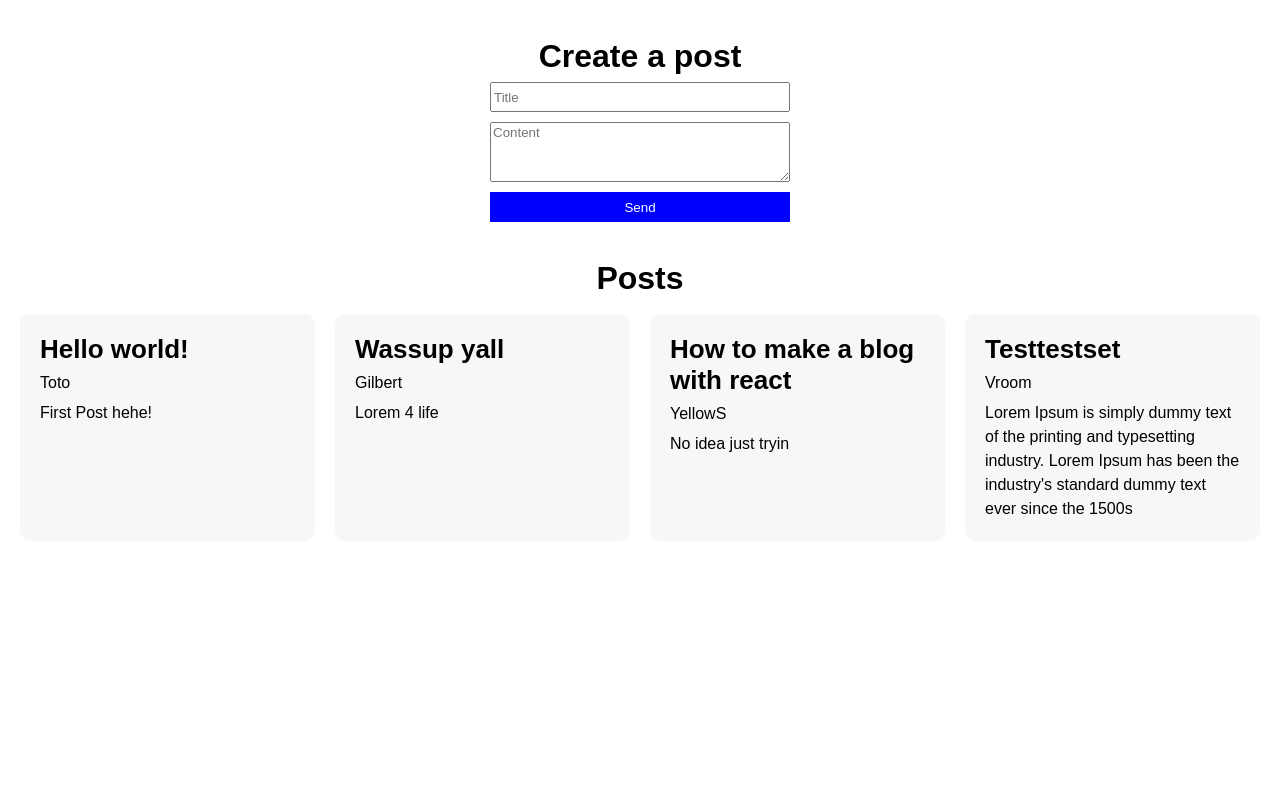
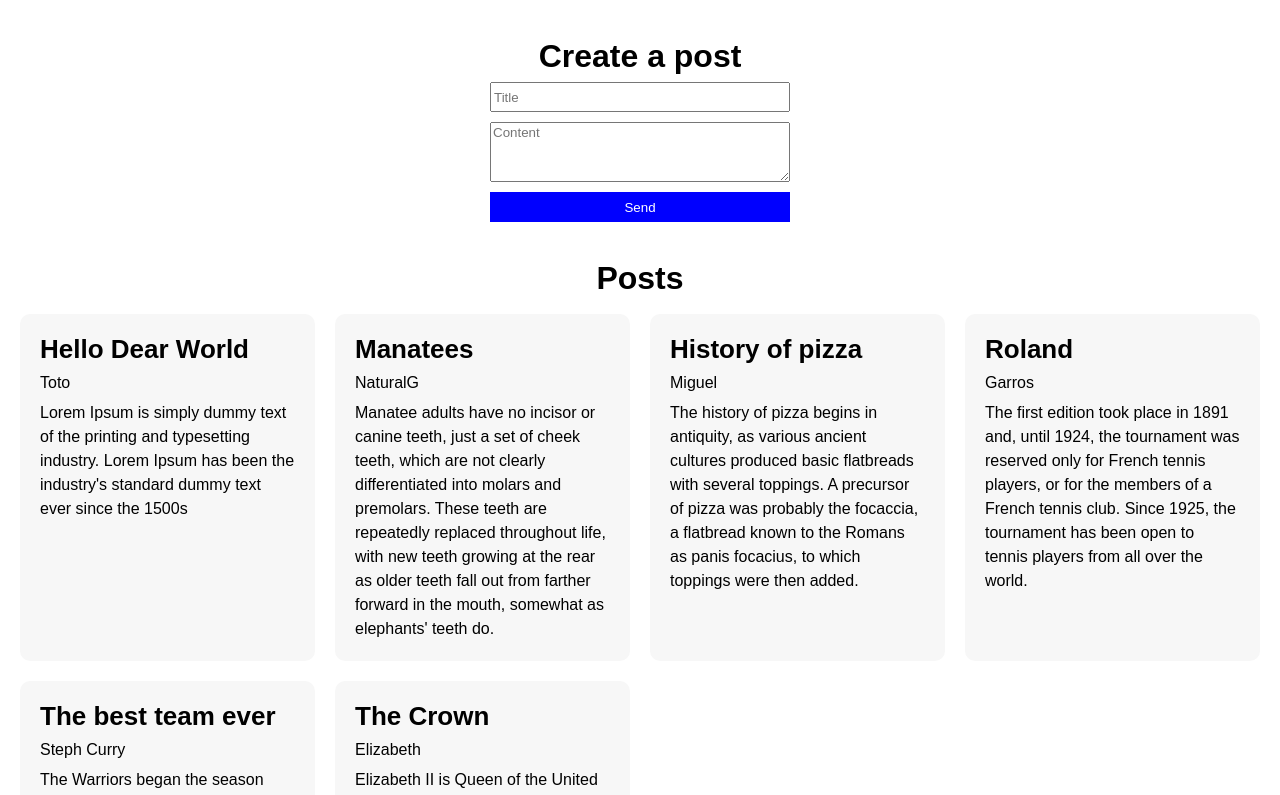
Before and after one commit to rqphy/Bloggo-Front, a React (Create React App) app: page / in a window 1280 px wide. Shown: the top 795 px of the page. Built offline with nearby package versions, Linux system fonts and the light colour scheme.

Commit message:
:sparkles: add datas and fetch

```diff
--- /dev/null
+++ b/public/data/posts.json
@@ -0,0 +1,32 @@
+[
+    {
+        "title": "Hello Dear World",
+        "content": "Lorem Ipsum is simply dummy text of the printing and typesetting industry. Lorem Ipsum has been the industry's standard dummy text ever since the 1500s",
+        "author": "Toto"
+    },
+    {
+        "title": "Manatees",
+        "content": "Manatee adults have no incisor or canine teeth, just a set of cheek teeth, which are not clearly differentiated into molars and premolars. These teeth are repeatedly replaced throughout life, with new teeth growing at the rear as older teeth fall out from farther forward in the mouth, somewhat as elephants' teeth do.",
+        "author": "NaturalG"
+    },
+    {
+        "title": "History of pizza",
+        "content": "The history of pizza begins in antiquity, as various ancient cultures produced basic flatbreads with several toppings. A precursor of pizza was probably the focaccia, a flatbread known to the Romans as panis focacius, to which toppings were then added.",
+        "author": "Miguel"
+    },
+    {
+        "title": "Roland",
+        "content": "The first edition took place in 1891 and, until 1924, the tournament was reserved only for French tennis players, or for the members of a French tennis club. Since 1925, the tournament has been open to tennis players from all over the world.",
+        "author": "Garros"
+    },
+    {
+        "title": "The best team ever",
+        "content": "The Warriors began the season with an unbelievable 24-game winning streak. Led by Stephen Curry and Klay Thompson, Golden State scored 100-plus points in every game during this streak and excelled with an undefeated target on their back. The team finally lost on Dec. 12 to the Milwaukee Bucks, 108-95. The Warriors’ 24-0 start shattered the previous NBA record for undefeated start to a season, a 15-0 mark the Houston Rockets (1993-94) and Washington Capitols (1948-49) both shared.",
+        "author": "Steph Curry"
+    },
+    {
+        "title": "The Crown",
+        "content": "Elizabeth II is Queen of the United Kingdom and 14 other Commonwealth realms. Elizabeth was born in Mayfair, London, as the first child of the Duke and Duchess of York. Her father acceded to the throne in 1936 upon the abdication of his brother, King Edward VIII, making Elizabeth the heir presumptive.",
+        "author": "Elizabeth"
+    }
+]
--- a/src/App.js
+++ b/src/App.js
@@ -1,18 +1,38 @@
 import './App.css'
 import PostForm from './Components/PostForm/PostForm'
 import BlogPost from './Components/BlogPost/BlogPost'
+import { useEffect, useState } from 'react'
+
 
 const App = () =>
 {
+    const [fetchedData, setFetchedData] = useState([])
+
+    useEffect(() =>
+    {
+        fetch('/data/posts.json',{
+                headers : {
+                    'Content-Type': 'application/json',
+                    'Accept': 'application/json'
+                }
+            })
+            .then(res => res.json())
+            .then(data =>
+            {
+                setFetchedData(data)
+            })
+    }, [])
+
     return (
         <div className="App">
             <PostForm />
             <h2 className='subtitle'>Posts</h2>
             <div className='App__postslist'>
-            <BlogPost title="Hello world!" content="First Post hehe!" author="Toto"/>
-            <BlogPost title="Wassup yall" content="Lorem 4 life" author="Gilbert"/>
-            <BlogPost title="How to make a blog with react" content="No idea just tryin" author="YellowS"/>
-            <BlogPost title="Testtestset" content="Lorem Ipsum is simply dummy text of the printing and typesetting industry. Lorem Ipsum has been the industry's standard dummy text ever since the 1500s" author="Vroom"/>
+                {
+                    fetchedData.map((data, index) =>
+                        <BlogPost key={index} title={data.title} content={data.content} author={data.author}/>
+                    )
+                }
             </div>
         </div>
     )
```
Lines whose indentation alone changed are shown as unchanged.
